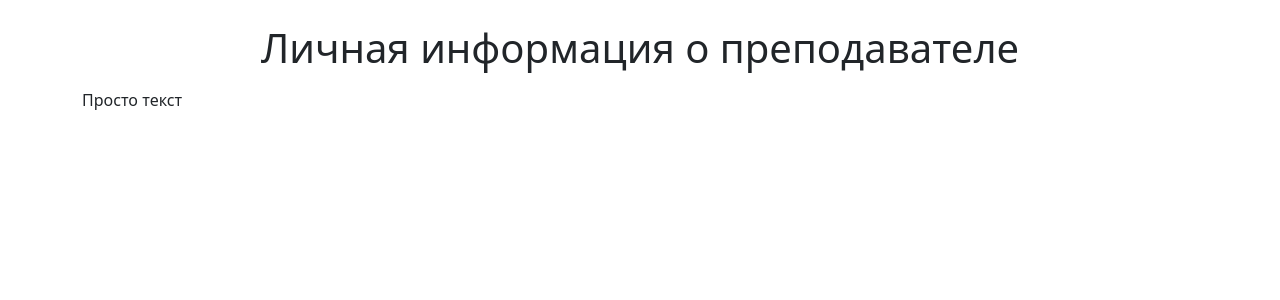
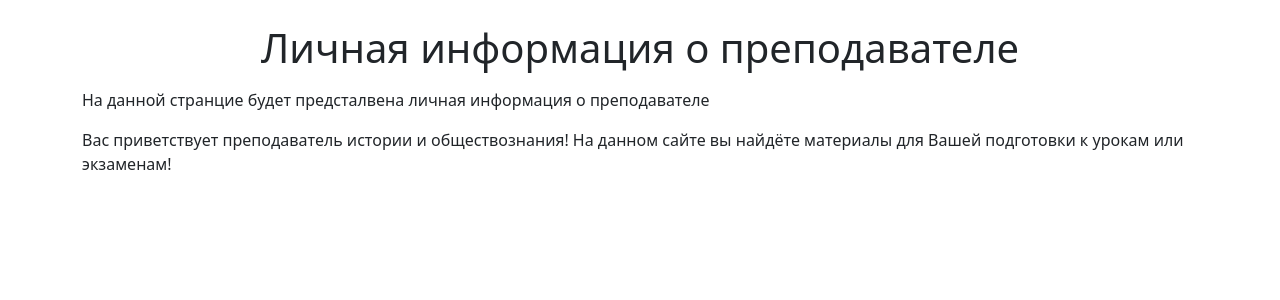
Before and after one commit to SliMeDj/Subbotin_Andrey_LR1, a Django app: page /about-us in a window 1280 px wide. Shown: the part 73-373 px from the top of the page. Run offline with Django 3.2, Linux system fonts and the light colour scheme.

Commit message:
коммит после внесения изменений Субботин А.О.

```diff
--- a/site/taskmanager/main/templates/main/about.html
+++ b/site/taskmanager/main/templates/main/about.html
@@ -7,5 +7,6 @@
 {% block content %}
 <h1>
 <p align="center"> Личная информация о преподавателе</p></h1>
-<p>Просто текст</p>
+<p>На данной странцие будет предсталвена личная информация о преподавателе</p>
+<p>Вас приветствует преподаватель истории и обществознания! На данном сайте вы найдёте материалы для Вашей подготовки к урокам или экзаменам!</p>
 {% endblock %}
```
